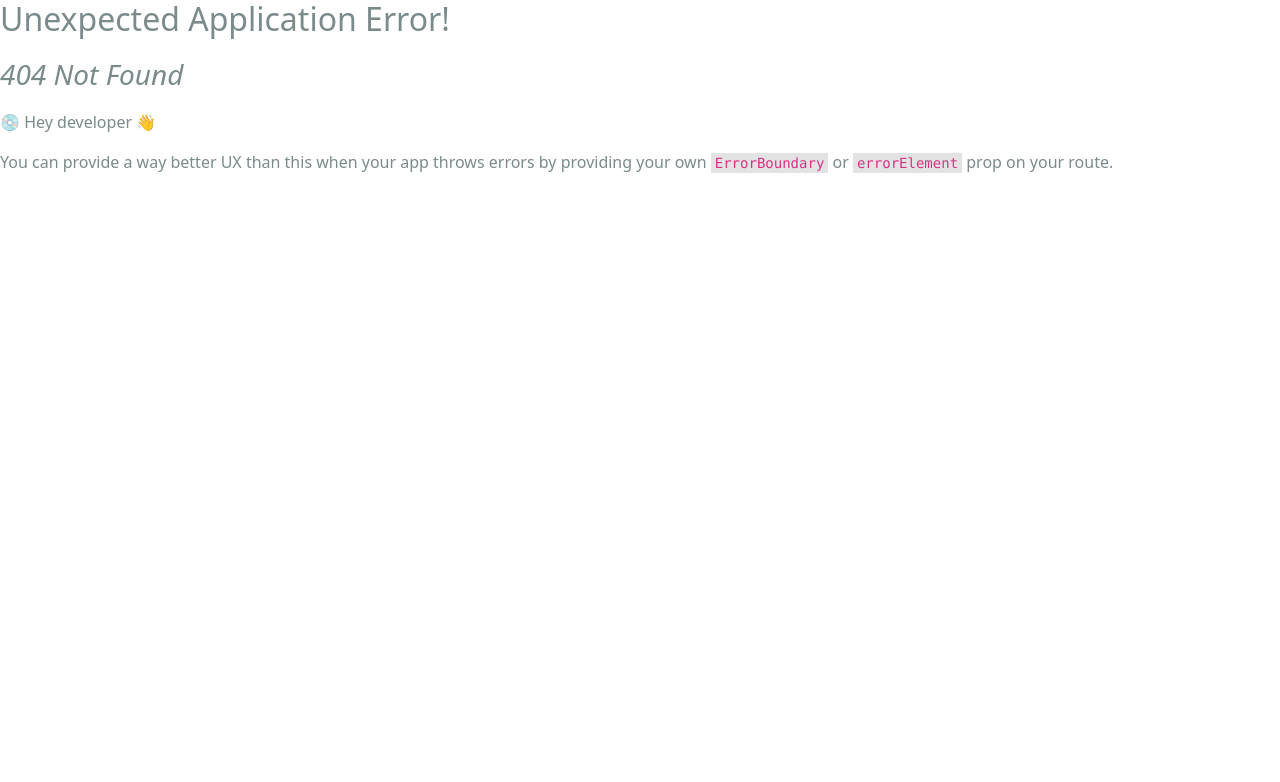
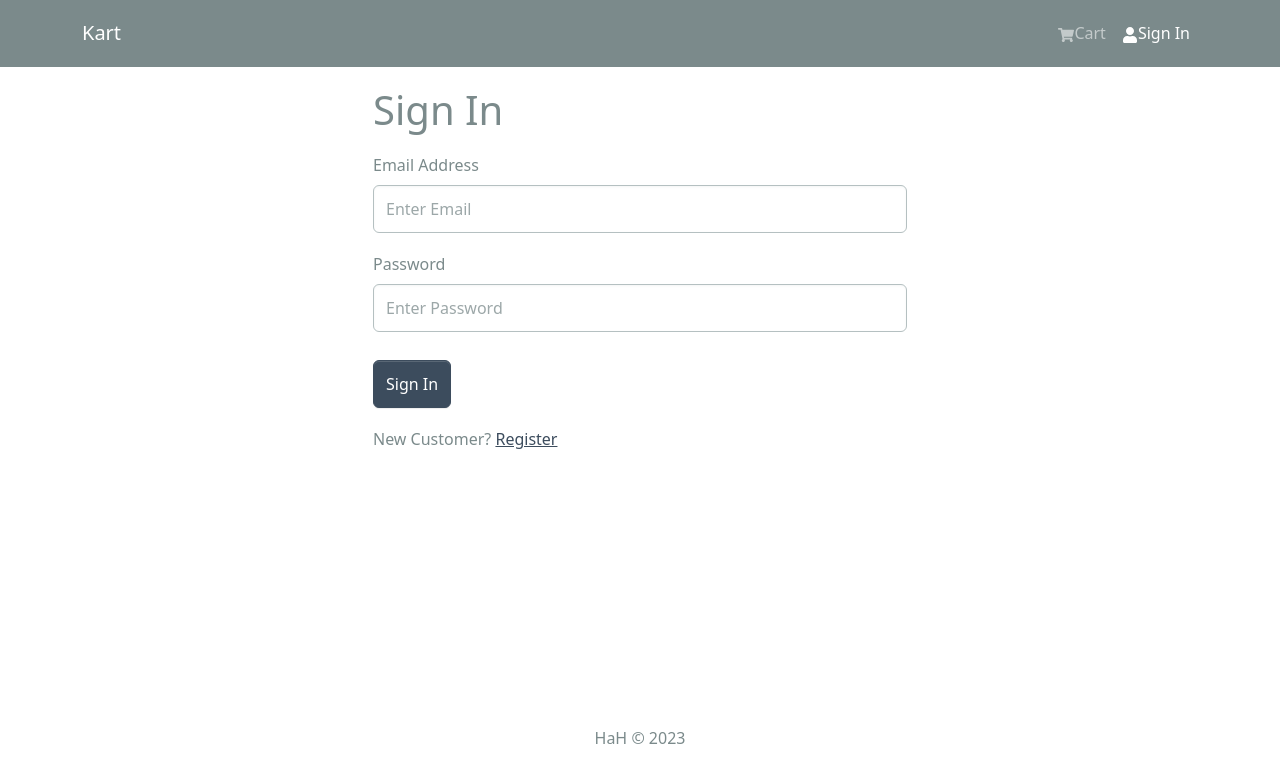
Before and after one commit to harshugpt/kart, a React (Create React App) app in the folder frontend/: page /login in a window 1280 px wide. Before the commit this address had no page. Shown: the top 782 px of the page. Built offline with nearby package versions, Linux system fonts and the light colour scheme.

Commit message:
Added Login page with its functionality

```diff
--- a/frontend/package.json
+++ b/frontend/package.json
@@ -18,6 +18,7 @@
     "react-router-bootstrap": "^0.26.2",
     "react-router-dom": "^6.18.0",
     "react-scripts": "5.0.1",
+    "react-toastify": "^10.0.4",
     "web-vitals": "^2.1.4"
   },
   "scripts": {
--- a/frontend/src/App.js
+++ b/frontend/src/App.js
@@ -1,6 +1,8 @@
 import React from "react";
 import { Container } from "react-bootstrap";
 import { Outlet } from "react-router-dom";
+import { ToastContainer } from "react-toastify";
+import "react-toastify/dist/ReactToastify.css";
 import Header from "./components/Header";
 import Footer from "./components/Footer";
 
@@ -14,6 +16,7 @@
         </Container>
       </main>
       <Footer />
+      <ToastContainer />
     </>
   );
 };
--- /dev/null
+++ b/frontend/src/components/FormContainer.jsx
@@ -0,0 +1,16 @@
+import React from "react";
+import { Container, Row, Col } from "react-bootstrap";
+
+const FormContainer = ({ children }) => {
+  return (
+    <Container>
+      <Row className="justify-content-md-center">
+        <Col xs={12} md={6}>
+          {children}
+        </Col>
+      </Row>
+    </Container>
+  );
+};
+
+export default FormContainer;
--- a/frontend/src/components/Header.jsx
+++ b/frontend/src/components/Header.jsx
@@ -1,11 +1,16 @@
 import React from "react";
-import { Badge, Navbar, Nav, Container } from "react-bootstrap";
+import { Badge, Navbar, Nav, Container, NavDropdown } from "react-bootstrap";
 import { FaShoppingCart, FaUser } from "react-icons/fa";
 import { LinkContainer } from "react-router-bootstrap";
 import { useSelector } from "react-redux";
 
 const Header = () => {
   const { cartItems } = useSelector((state) => state.cart);
+  const { userInfo } = useSelector((state) => state.auth);
+
+  const logoutHandler = () => {
+    console.log("logout");
+  };
 
   return (
     <header>
@@ -31,12 +36,23 @@
                   )}
                 </Nav.Link>
               </LinkContainer>
-              <LinkContainer to="/login">
-                <Nav.Link>
-                  <FaUser />
-                  Login
-                </Nav.Link>
-              </LinkContainer>
+              {userInfo ? (
+                <NavDropdown title={userInfo.name} id="username">
+                  <LinkContainer to="/profile">
+                    <NavDropdown.Item>Profile</NavDropdown.Item>
+                  </LinkContainer>
+                  <NavDropdown.Item onClick={logoutHandler}>
+                    Logout
+                  </NavDropdown.Item>
+                </NavDropdown>
+              ) : (
+                <LinkContainer to="/login">
+                  <Nav.Link href="/login">
+                    <FaUser />
+                    Sign In
+                  </Nav.Link>
+                </LinkContainer>
+              )}
             </Nav>
           </Navbar.Collapse>
         </Container>
--- a/frontend/src/index.js
+++ b/frontend/src/index.js
@@ -18,6 +18,7 @@
 import HomePage from "./pages/HomePage";
 import ProductPage from "./pages/ProductPage";
 import CartPage from "./pages/CartPage";
+import LoginPage from "./pages/LoginPage";
 
 const router = createBrowserRouter(
   createRoutesFromElements(
@@ -25,6 +26,7 @@
       <Route index={true} path="/" element={<HomePage />} />
       <Route path="/product/:id" element={<ProductPage />} />
       <Route path="/cart" element={<CartPage />} />
+      <Route path="/login" element={<LoginPage />} />
     </Route>
   )
 );
--- /dev/null
+++ b/frontend/src/pages/LoginPage.jsx
@@ -0,0 +1,88 @@
+import React from "react";
+import { useState, useEffect } from "react";
+import { Link, useLocation, useNavigate } from "react-router-dom";
+import { Form, Button, Row, Col } from "react-bootstrap";
+import { useDispatch, useSelector } from "react-redux";
+import FormContainer from "../components/FormContainer";
+import Loader from "../components/Loader";
+import { useLoginMutation } from "../slices/usersApiSlice";
+import { setCredentials } from "../slices/authSlice";
+import { toast } from "react-toastify";
+
+const LoginPage = () => {
+  const [email, setEmail] = useState("");
+  const [password, setPassword] = useState("");
+
+  const dispatch = useDispatch();
+  const navigate = useNavigate();
+
+  const [login, { isLoading }] = useLoginMutation();
+
+  const { userInfo } = useSelector((state) => state.auth);
+
+  const { search } = useLocation();
+  const sp = new URLSearchParams(search);
+  const redirect = sp.get("redirect") || "/";
+
+  useEffect(() => {
+    if (userInfo) {
+      navigate(redirect);
+    }
+  }, [userInfo, redirect, navigate]);
+
+  const submitHandler = async (e) => {
+    e.preventDefault();
+    try {
+      const res = await login({ email, password }).unwrap();
+      dispatch(setCredentials({ ...res }));
+      navigate(redirect);
+    } catch (err) {
+      toast.error(err?.data?.message || err.error);
+    }
+  };
+  return (
+    <FormContainer>
+      <h1>Sign In</h1>
+      <Form onSubmit={submitHandler}>
+        <Form.Group controlId="email" className="my-3">
+          <Form.Label>Email Address</Form.Label>
+          <Form.Control
+            type="email"
+            placeholder="Enter Email"
+            value={email}
+            onChange={(e) => setEmail(e.target.value)}
+          ></Form.Control>
+        </Form.Group>
+
+        <Form.Group controlId="password" className="my-3">
+          <Form.Label>Password</Form.Label>
+          <Form.Control
+            type="password"
+            placeholder="Enter Password"
+            value={password}
+            onChange={(e) => setPassword(e.target.value)}
+          ></Form.Control>
+        </Form.Group>
+        <Button
+          type="submit"
+          variant="primary"
+          className="mt-2"
+          disabled={isLoading}
+        >
+          Sign In
+        </Button>
+        {isLoading && <Loader />}
+      </Form>
+      <Row className="py-3">
+        <Col>
+          New Customer?{" "}
+          <Link to={redirect ? `/register?redirect=${redirect}` : "/register"}>
+            Register
+          </Link>
+        </Col>
+      </Row>
+    </FormContainer>
+  );
+};
+
+export default LoginPage;
--- /dev/null
+++ b/frontend/src/slices/authSlice.js
@@ -0,0 +1,22 @@
+import { createSlice } from "@reduxjs/toolkit";
+
+const initialState = {
+  userInfo: localStorage.getItem("userInfo")
+    ? JSON.parse(localStorage.getItem("userInfo"))
+    : null,
+};
+
+const authSlice = createSlice({
+  name: "auth",
+  initialState,
+  reducers: {
+    setCredentials: (state, action) => {
+      state.userInfo = action.payload;
+      localStorage.setItem("userInfo", JSON.stringify(action.payload));
+    },
+  },
+});
+
+export const { setCredentials } = authSlice.actions;
+
+export default authSlice.reducer;
--- /dev/null
+++ b/frontend/src/slices/usersApiSlice.js
@@ -0,0 +1,16 @@
+import { USERS_URL } from "../constants";
+import { apiSlice } from "./apiSlice";
+
+export const usersApiSlice = apiSlice.injectEndpoints({
+  endpoints: (builder) => ({
+    login: builder.mutation({
+      query: (data) => ({
+        url: `${USERS_URL}/auth`,
+        method: "POST",
+        body: data,
+      }),
+    }),
+  }),
+});
+
+export const { useLoginMutation } = usersApiSlice;
--- a/frontend/src/store.js
+++ b/frontend/src/store.js
@@ -1,10 +1,13 @@
 import { configureStore } from "@reduxjs/toolkit";
 import { apiSlice } from "./slices/apiSlice";
 import cartSliceReducer from "./slices/cartSlice";
+import authSliceReducer from "./slices/authSlice";
+
 const store = configureStore({
   reducer: {
     [apiSlice.reducerPath]: apiSlice.reducer,
     cart: cartSliceReducer,
+    auth: authSliceReducer,
   },
   middleware: (getDefaultMiddleware) =>
     getDefaultMiddleware().concat(apiSlice.middleware),
```
Also changed, not shown: 1 other file (tests, documents, lock files or other folders).
